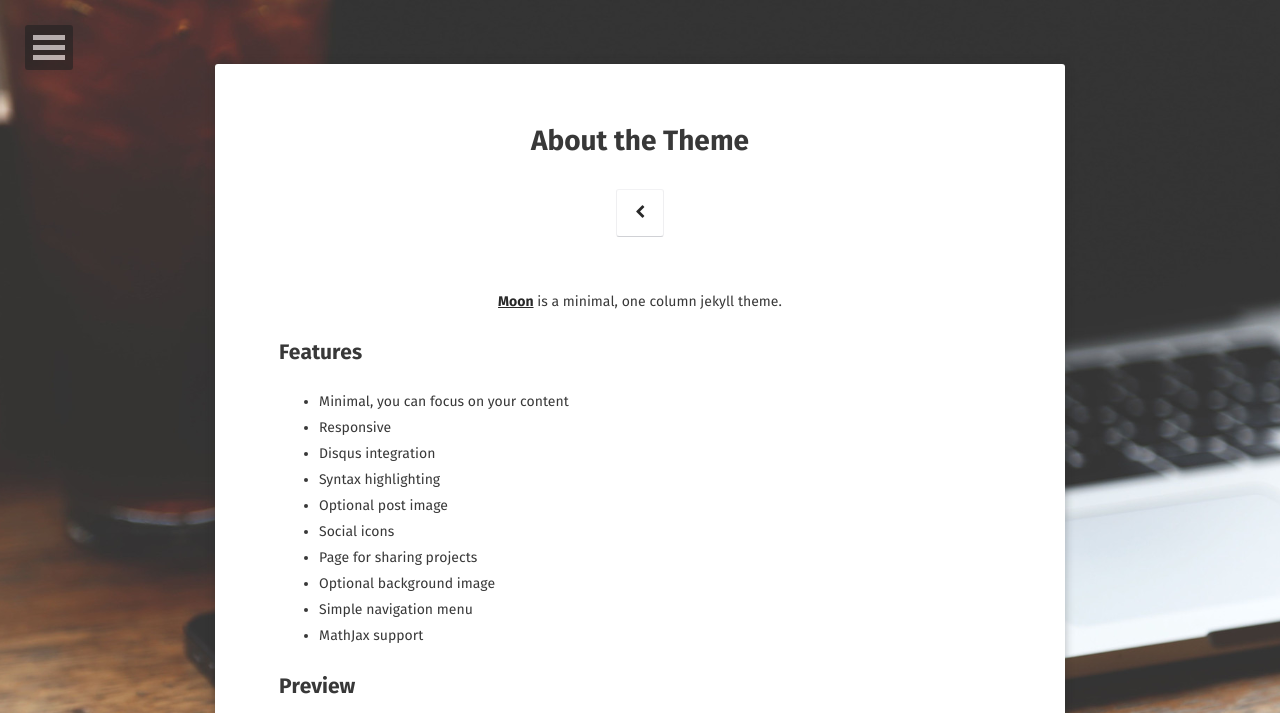
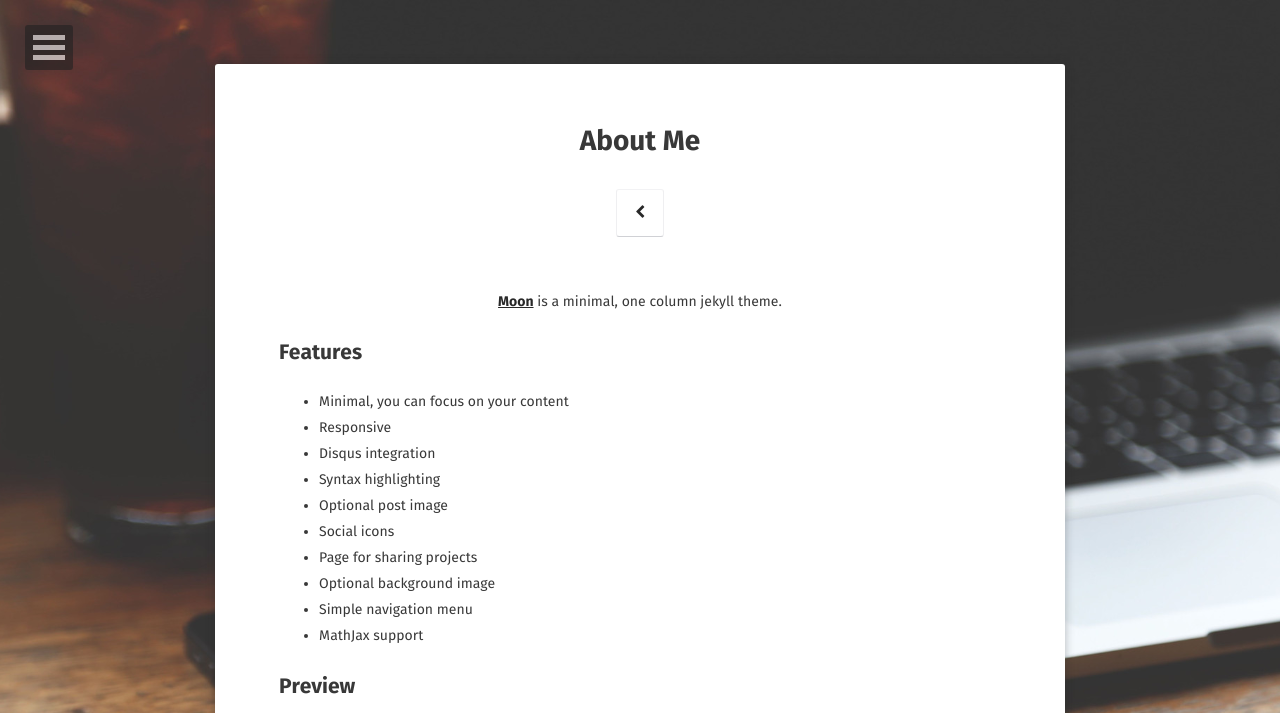
Before and after one commit to olers/olers.github.io, a Jekyll site: the page built from about/index.md, in a window 1280 px wide, cut to the strip 0-713 px from the top of the page. Built offline with Jekyll 4.4.1, drawn with Linux system fonts in a browser that asks for light colours; some web fonts are replaced; comment, search, counter and statistics services are not loaded.

Commit message:
About Me

```diff
--- a/about/index.md
+++ b/about/index.md
@@ -1,9 +1,9 @@
 ---
 layout: page
-title: About the Theme
+title: About Me
 tags: [about, Jekyll, theme, moon]
 date: 2016-03-21
-comments: false
+comments: true
 ---
 
 <center><a href="http://taylantatli.github.io/Moon"><b>Moon</b></a> is a minimal, one column jekyll theme.</center>
```
